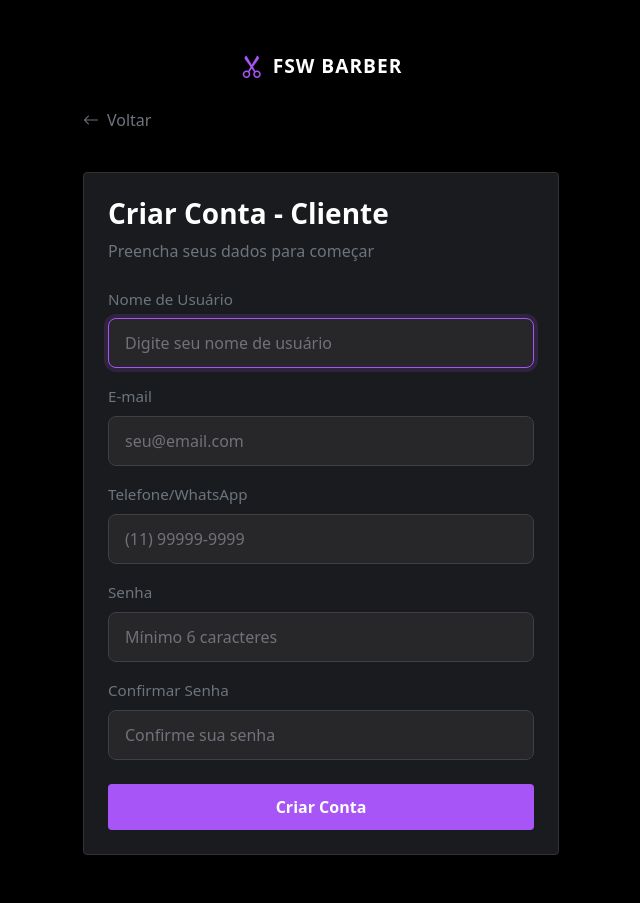
After one commit to hcxavier/barbertop-django, a Django app: page /users/register/client in a window 1280 px wide. The commit adds this page. Shown: the whole page, without its empty margins (319-959 px from the left). Run offline with Django 5.2, Linux system fonts and the light colour scheme.

Commit message:
separando formulários de registro

```diff
--- /dev/null
+++ b/static/users/css/form-user.css
@@ -0,0 +1,84 @@
+body {
+    color: #ffffff;
+    display: flex;
+    flex-direction: column;
+    justify-content: center; /* Centraliza verticalmente se a tela for alta */
+}
+
+.brand-logo {
+    font-weight: 700;
+    letter-spacing: 1px;
+    font-size: 1.2rem;
+    margin-bottom: 2rem;
+}
+
+.mw-600 {
+    max-width: 600px;
+}
+
+/* --- Card do Formulário --- */
+.card-form {
+    background-color: #1a1a1a; /* Cinza do card */
+    border: 1px solid #333;
+    border-radius: 16px;
+    padding: 2rem;
+}
+
+/* --- Inputs Customizados (Dark Mode) --- */
+.form-label {
+    font-weight: 500;
+    font-size: 0.95rem;
+    margin-bottom: 0.5rem;
+}
+
+.form-control-dark {
+    background-color: #27272a; /* Um pouco mais claro que o card */
+    border: 1px solid #3f3f46;
+    color: #e5e5e5;
+    padding: 12px 16px; /* Mais espaçamento interno para ficar elegante */
+    border-radius: 8px;
+}
+
+.form-control-dark::placeholder {
+    color: #71717a; /* Cor do placeholder mais apagada */
+}
+
+/* Efeito de Foco (Borda Roxa) */
+.form-control-dark:focus {
+    background-color: #27272a;
+    border-color: #a855f7;
+    color: #fff;
+    box-shadow: 0 0 0 4px rgba(168, 85, 247, 0.15); /* Glow roxo suave */
+}
+
+/* Link de Voltar */
+.btn-back {
+    color: #a1a1aa;
+    text-decoration: none;
+    font-weight: 500;
+    display: inline-flex;
+    align-items: center;
+    gap: 8px;
+    margin-bottom: 1.5rem;
+    transition: color 0.2s;
+}
+
+.btn-back:hover {
+    color: #fff;
+}
+
+/* Botão de Ação (Mesmo da tela anterior) */
+.btn-purple {
+    background-color: #a855f7;
+    border: none;
+    color: white;
+    font-weight: 600;
+    padding: 12px;
+    border-radius: 8px;
+    margin-top: 1rem;
+}
+
+.btn-purple:hover {
+    background-color: #9333ea;
+    color: white;
+}
--- a/templates/base.html
+++ b/templates/base.html
@@ -14,7 +14,7 @@
         />
         <link rel="stylesheet" href="https://cdn.jsdelivr.net/npm/bootstrap-icons@1.11.1/font/bootstrap-icons.css" />
         <link rel="stylesheet" href="{% static 'style-global.css' %}" />
-        <title>Barber Top</title>
+        <title>{% block title %}Barber Top{% endblock %}</title>
     </head>
     <body>
         <main class="container">{% block content %}{% endblock %}</main>
--- /dev/null
+++ b/templates/users/client-form.html
@@ -0,0 +1,105 @@
+{% extends "base.html" %} {% load static %} {% block title %}FSW Barber - Cadastro Cliente{% endblock %}
+
+{% block content %}
+<head>
+    <link rel="stylesheet" href="{% static 'users/css/form-user.css' %}" />
+</head>
+
+<body>
+    <div class="container py-5">
+        <div class="row justify-content-center">
+            <div class="mw-600" style="max-width: 500px; margin: 0 auto">
+                <div class="text-center brand-logo mb-4">
+                    <div class="d-inline-flex align-items-center gap-2">
+                        <i class="bi bi-scissors" style="color: #a855f7; font-size: 1.5rem"></i>
+                        <span class="fw-bold" style="font-size: 1.2rem">FSW BARBER</span>
+                    </div>
+                </div>
+
+                <div class="mb-3">
+                    <a href="#" class="btn-back text-decoration-none text-muted">
+                        <i class="bi bi-arrow-left"></i> Voltar
+                    </a>
+                </div>
+
+                <div class="card-form w-100 p-4 shadow-sm rounded" style="background: #1a1b1e; border: 1px solid #333">
+                    <h3 class="fw-bold mb-2 text-white">Criar Conta - Cliente</h3>
+                    <p class="text-muted mb-4">Preencha seus dados para começar</p>
+
+                    <form method="POST">
+                        {% csrf_token %} {% if client_form.non_field_errors %}
+                        <div class="alert alert-danger d-flex align-items-center gap-2" role="alert">
+                            <i class="bi bi-exclamation-triangle-fill"></i>
+                            <div>{% for error in client_form.non_field_errors %} {{ error }} {% endfor %}</div>
+                        </div>
+                        {% endif %}
+
+                        <div class="mb-3">
+                            <label for="{{ client_form.username.id_for_label }}" class="form-label text-secondary"
+                                >Nome de Usuário</label
+                            >
+                            {{ client_form.username }} {% if client_form.username.errors %}
+                            <div class="text-danger small mt-1">
+                                {% for error in client_form.username.errors %} {{ error }} {% endfor %}
+                            </div>
+                            {% endif %}
+                        </div>
+
+                        <div class="mb-3">
+                            <label for="{{ client_form.email.id_for_label }}" class="form-label text-secondary"
+                                >E-mail</label
+                            >
+                            {{ client_form.email }} {% if client_form.email.errors %}
+                            <div class="text-danger small mt-1">
+                                {% for error in client_form.email.errors %} {{ error }} {% endfor %}
+                            </div>
+                            {% endif %}
+                        </div>
+
+                        <div class="mb-3">
+                            <label for="{{ client_form.phone.id_for_label }}" class="form-label text-secondary"
+                                >Telefone/WhatsApp</label
+                            >
+                            {{ client_form.phone }} {% if client_form.phone.errors %}
+                            <div class="text-danger small mt-1">
+                                {% for error in client_form.phone.errors %} {{ error }} {% endfor %}
+                            </div>
+                            {% endif %}
+                        </div>
+
+                        <div class="mb-3">
+                            <label for="{{ client_form.password1.id_for_label }}" class="form-label text-secondary"
+                                >Senha</label
+                            >
+                            {{ client_form.password1 }} {% if client_form.password1.errors %}
+                            <div class="text-danger small mt-1">
+                                {% for error in client_form.password1.errors %} {{ error }} {% endfor %}
+                            </div>
+                            {% endif %}
+                        </div>
+
+                        <div class="mb-4">
+                            <label for="{{ client_form.password2.id_for_label }}" class="form-label text-secondary"
+                                >Confirmar Senha</label
+                            >
+                            {{ client_form.password2 }} {% if client_form.password2.errors %}
+                            <div class="text-danger small mt-1">
+                                {% for error in client_form.password2.errors %} {{ error }} {% endfor %}
+                            </div>
+                            {% endif %}
+                        </div>
+
+                        <button
+                            type="submit"
+                            class="btn w-100 fw-bold"
+                            style="background-color: #a855f7; color: white; padding: 10px"
+                        >
+                            Criar Conta
+                        </button>
+                    </form>
+                </div>
+            </div>
+        </div>
+    </div>
+</body>
+{% endblock %}
--- a/users/forms.py
+++ b/users/forms.py
@@ -1,32 +1,72 @@
+from django import forms
 from django.contrib.auth.forms import UserCreationForm
+from django.db import transaction
 from .models import CustomUser
-from django import forms
-from django.db import transaction
 from barbershops.models import Barbershop, Address
 
 class ClientSignUpForm(UserCreationForm):
     def __init__(self, *args, **kwargs):
         super().__init__(*args, **kwargs)
 
+        self.fields['email'].required = True
+        self.fields['phone'].required = True
+
+        # Configuração das Senhas
         self.fields['password1'].label = "Senha"
         self.fields['password2'].label = "Confirme sua Senha"
-        self.fields['password1'].help_text = ""
+        self.fields['password1'].help_text = "" # Remove texto de ajuda padrão do Django
+
+        # --- Injeção de Estilos (CSS) ---
+
+        # Username
+        self.fields['username'].widget.attrs.update({
+            'class': 'form-control form-control-dark',
+            'placeholder': 'Digite seu nome de usuário'
+        })
+
+        # Email
+        self.fields['email'].widget.attrs.update({
+            'class': 'form-control form-control-dark',
+            'placeholder': 'seu@email.com'
+        })
+
+        # Phone
+        self.fields['phone'].widget.attrs.update({
+            'class': 'form-control form-control-dark',
+            'placeholder': '(11) 99999-9999'
+        })
+
+        # Senhas
+        self.fields['password1'].widget.attrs.update({
+            'class': 'form-control form-control-dark',
+            'placeholder': 'Mínimo 6 caracteres'
+        })
+        self.fields['password2'].widget.attrs.update({
+            'class': 'form-control form-control-dark',
+            'placeholder': 'Confirme sua senha'
+        })
 
     class Meta:
         model = CustomUser
-        fields = ('username', 'email', 'cpf', 'phone')
+        fields = ('username', 'email', 'phone', 'cpf')
 
     def save(self, commit=True):
         user = super().save(commit=False)
-        user.role = CustomUser.Role.CLIENT # Definindo como cliente
+        user.role = CustomUser.Role.CLIENT # Define como Cliente
         if commit:
             user.save()
         return user
 
 class BarbershopSignUpForm(UserCreationForm):
     shop_name = forms.CharField(max_length=255, label="Nome da Barbearia")
-    description = forms.CharField(max_length=300, label="Descrição da barbearia", required=False, widget=forms.Textarea(attrs={'rows': 3}))    # Campos de Endereço
+    description = forms.CharField(
+        max_length=300,
+        label="Descrição da barbearia",
+        required=False,
+        widget=forms.Textarea(attrs={'rows': 3})
+    )
 
+    # Campos de Endereço
     street = forms.CharField(max_length=255, label="Rua")
     number = forms.IntegerField(label="Número")
     city = forms.CharField(max_length=255, label="Cidade")
@@ -35,29 +75,27 @@ class BarbershopSignUpForm(UserCreationForm):
 
     class Meta(UserCreationForm.Meta):
         model = CustomUser
-        fields = ('username', 'email', 'phone', 'cpf') # Dados do dono da barbearia
+        fields = ('username', 'email', 'phone', 'cpf')
 
-        @transaction.atomic
-        def save(self, commit=True):
-            user = super().save(commit=False)
-            user.role = CustomUser.Role.OWNER
-            user.save()
+    @transaction.atomic
+    def save(self, commit=True):
+        user = super().save(commit=False)
+        user.role = CustomUser.Role.OWNER # Define como Dono
+        user.save()
 
-            # 2. Cria o Endereço
-            address = Address.objects.create(
-                street=self.cleaned_data['street'],
-                number=self.cleaned_data['number'],
-                city=self.cleaned_data['city'],
-                neighbourhood=self.cleaned_data['neighbourhood'],
-                state=self.cleaned_data['state']
-            )
+        address = Address.objects.create(
+            street=self.cleaned_data['street'],
+            number=self.cleaned_data['number'],
+            city=self.cleaned_data['city'],
+            neighbourhood=self.cleaned_data['neighbourhood'],
+            state=self.cleaned_data['state']
+        )
 
-            # 3. Cria a barbearia (vinculando dono e endereço)
-            Barbershop.objects.create(
-                owner=user,
-                address=address,
-                name=self.cleaned_data['shop_name'],
-                description=self.cleaned_data['description']
-            )
+        Barbershop.objects.create(
+            owner=user,
+            address=address,
+            name=self.cleaned_data['shop_name'],
+            description=self.cleaned_data.get('description', '')
+        )
 
-            return user
+        return user
--- a/users/urls.py
+++ b/users/urls.py
@@ -4,5 +4,7 @@ from . import views
 app_name = 'users'
 
 urlpatterns = [
-    path('register/', views.register, name='register')
+    path('register/', views.register, name='register'),
+    path('register/client', views.registerClient, name='registerClient'),
+    path('register/barber', views.registerBarber, name='registerBarber')
 ]
--- a/users/views.py
+++ b/users/views.py
@@ -3,22 +3,28 @@ from .forms import ClientSignUpForm, BarbershopSignUpForm
 from django.contrib.auth import login
 
 def register(request):
+    return render(request, 'pages/registration.html')
+
+def registerClient(request):
     client_form = ClientSignUpForm()
+
+    if request.method == 'POST':
+        client_form = ClientSignUpForm(request.POST)
+        if client_form.is_valid():
+            user = client_form.save()
+            login(request, user)
+            return redirect('home')
+
+    return render(request, 'users/client-form.html', {'client_form': client_form})
+
+def registerBarber(request):
     barbershop_form = BarbershopSignUpForm()
 
     if request.method == 'POST':
-        form_type = request.POST.get('form_type')
+        barbershop_form = BarbershopSignUpForm(request.POST)
+        if barbershop_form.is_valid():
+            user = barbershop_form.save()
+            login(request, user)
+            return redirect('admin:index')
 
-        if form_type == 'client':
-            client_form = ClientSignUpForm(request.POST)
-            if client_form.is_valid():
-                user = client_form.save()
-                login(request, user)
-                return redirect('home')
-        elif form_type == 'barbershop':
-            barbershop_form = BarbershopSignUpForm(request.POST)
-            if barbershop_form.is_valid():
-                user = barbershop_form.save()
-                login(request, user)
-                return redirect('admin:index')
-    return render(request, 'pages/registration.html', {'client_form': client_form, 'barbershop_form': barbershop_form})
+    return render(request, 'users/barber-form.html', {'barbershop_form': barbershop_form})
```
